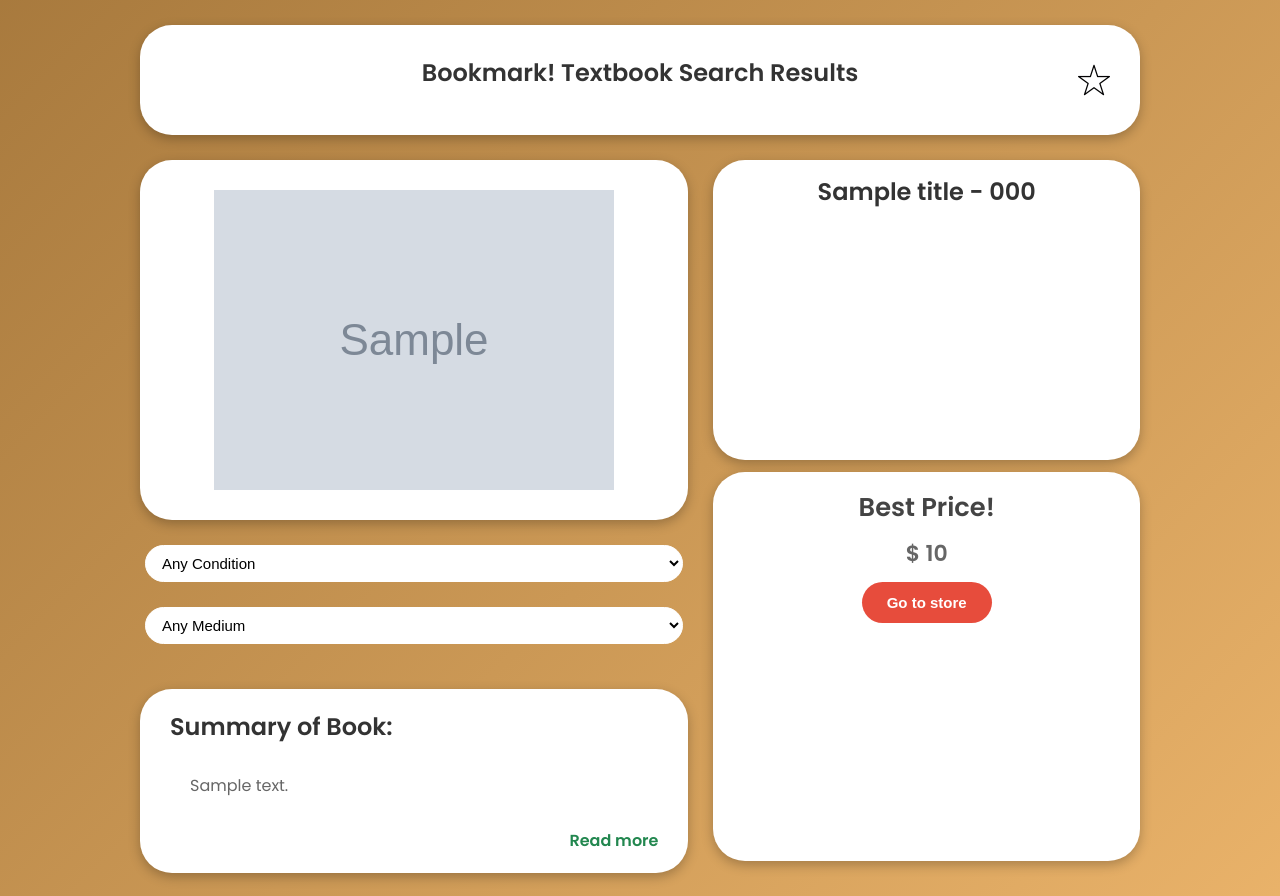
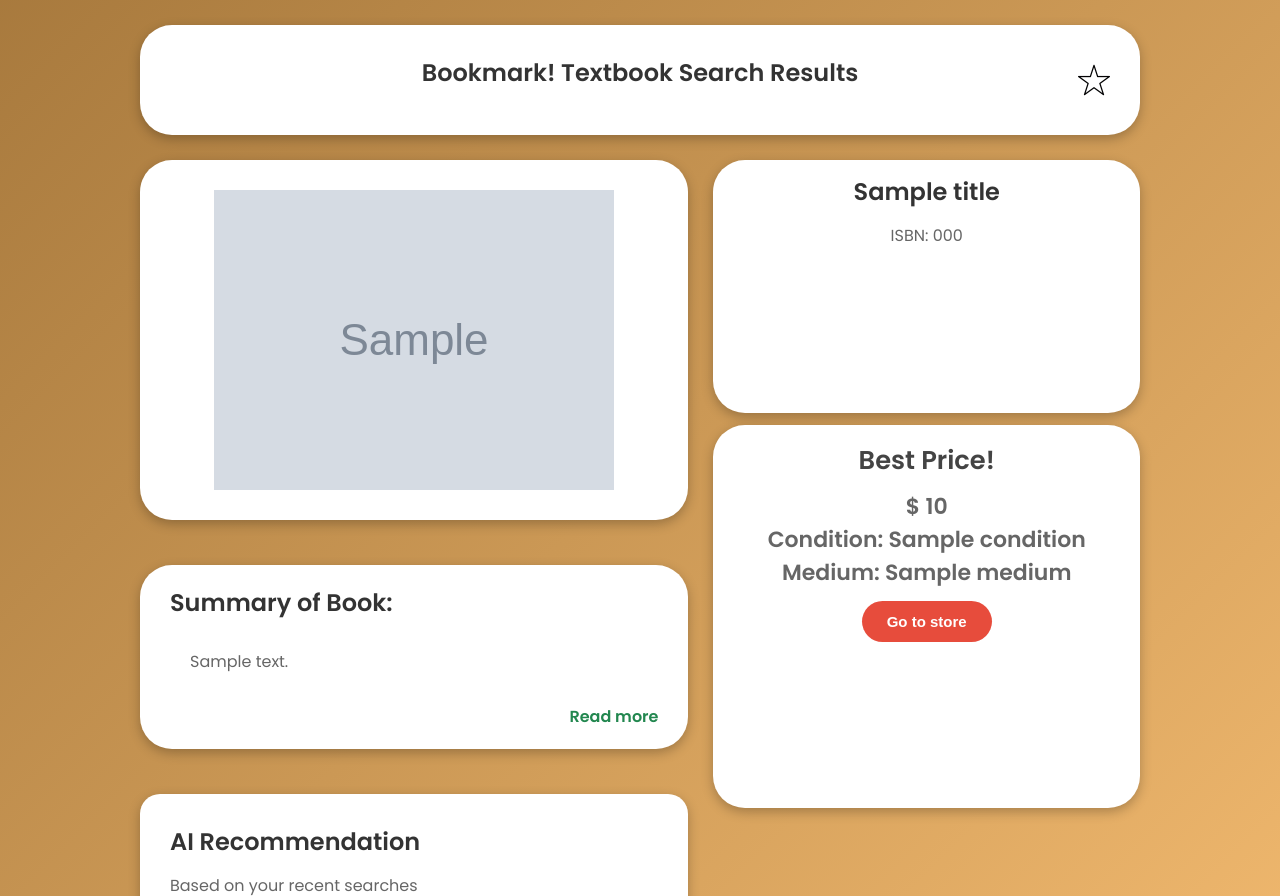
Before and after one commit to ImJustHenry/Bookmark, a Flask app: template templates/ResultsPage.html in a window 1280 px wide. Shown: the part 70-966 px from the top of the page. Run offline with Flask 3, Linux system fonts and the light colour scheme; the template is opened without the code that fills it: most values are stand-ins (such as "Sample title", 1, 10 or a date in 2020); grey boxes marked "Sample" are stand-in pictures; some libraries are stand-ins or nearby versions.

Commit message:
fixed filter functionality

```diff
--- a/src/book_finder.py
+++ b/src/book_finder.py
@@ -17,23 +17,29 @@ def import_parsers():
             module = importlib.import_module(name)
             parser_modules.append(module)
 
-def _run_parser(parser_class,isbn, book_list):
+def _run_parser(parser_class,isbn, book_list, condition="", medium=""):
     out = None
     try:
-        out = parser_class.parse(isbn)
+        out = parser_class.parse(isbn, condition=condition, medium=medium)
 
         if out.price is None or out.price == 0:
+            return
+
+        if condition and out.condition.name.upper() != condition.upper():
+            return
+
+        if medium and out.medium.name.upper() != medium.upper():
             return
     except:
         return
     else:
         book_list.append(out)
 
-def find_cheapest_book(isbn):
+def find_cheapest_book(isbn, condition="", medium=""):
     import_parsers()
     book_objects = []
     for p in parser_modules:
-        _run_parser(p,isbn,book_objects)
+        _run_parser(p,isbn,book_objects,condition,medium)
     print(book_objects)
     if book_objects == []:
         return None
--- a/src/flask_server.py
+++ b/src/flask_server.py
@@ -72,7 +72,9 @@ def results_page():
         price=best_book.price,
         isbn=best_book.isbn,
         description=getattr(best_book, 'description', 'No description available.'),
-        image=getattr(best_book, 'image', '')
+        image=getattr(best_book, 'image', ''),
+        condition=getattr(best_book, 'condition', 'unknown'),
+        medium=getattr(best_book, 'medium', '')
     )
 
 @app.route("/api/search/book", methods=["POST"])
@@ -131,7 +133,6 @@ def search_isbn_api():
 
         logging.info(f"API search request for ISBN: {isbn}")
 
-
         found_book = book_finder.find_cheapest_book(isbn_clean)
         if not found_book:
             return jsonify({"error": "No book found"}), 404
@@ -166,6 +167,8 @@ def go(data):
     """Handle real-time search requests via SocketIO"""
     session_id = request.cookies.get("session_id") or str(uuid.uuid4())
     user_search = data.get("search", "").strip()
+    condition_filter = data.get("condition", "")
+    medium_filter = data.get("medium", "")
 
     if not user_search:
         emit("search_error", {"error": "Please enter a book name or ISBN"})
@@ -180,7 +183,7 @@ def go(data):
 
         if isbn_clean.isdigit() and len(isbn_clean) in [10, 13]:
             # Use book_finder instead of search_book_by_isbn
-            found_book = book_finder.find_cheapest_book(isbn_clean)
+            found_book = book_finder.find_cheapest_book(isbn_clean, condition=condition_filter, medium=medium_filter)
         else:
             # Use Google Books API + book_finder instead of search_book_by_name
             googleBooksAPIObject = google_books_api.GoogleBooksAPI()
@@ -189,7 +192,7 @@ def go(data):
                 emit("search_error", {"error": "No book found"})
                 return
             isbn = book_results[0]['isbn']
-            found_book = book_finder.find_cheapest_book(isbn)
+            found_book = book_finder.find_cheapest_book(isbn, condition=condition_filter, medium=medium_filter)
             if found_book:
                 found_book.description = book_results[0].get('description', 'No description available.')
                 found_book.image = book_results[0].get('thumbnail', '')
--- a/static/go_button.js
+++ b/static/go_button.js
@@ -15,6 +15,10 @@ document.getElementById('go_button').addEventListener("click", () => {
     const query = document.getElementById("search_input").value.trim();
     if (!query) return;
 
+    // Get filter values
+    const conditionFilter = document.getElementById("conditionFilter").value;
+    const mediumFilter = document.getElementById("mediumFilter").value;
+
     // Save search history in localStorage
     let searches = JSON.parse(localStorage.getItem("searches") || "[]");
     searches.push(query);
@@ -25,7 +29,7 @@ document.getElementById('go_button').addEventListener("click", () => {
     document.getElementById("loading-screen-overlay").style.display = "flex";
 
     try {
-        socket.emit("Go_button_pushed", { search: query });
+        socket.emit("Go_button_pushed", { search: query, condition: conditionFilter, medium: mediumFilter });
     } catch (err) {
         console.warn("Socket error: ", err);
         document.getElementById("loading-screen-overlay").style.display = "none";
--- a/static/star.js
+++ b/static/star.js
@@ -1,19 +1,25 @@
 // star.js
 
 function getCurrentBookFromPage() {
-    const bookInfo = document.querySelector(".bookInfo h2")?.textContent;
-    const priceText = document.querySelector(".priceElement p")?.textContent;
+    const title = document.querySelector(".bookInfo h2")?.textContent.trim();
+    const isbnText = document.querySelector(".bookInfo p")?.textContent.trim();
     const linkEl = document.querySelector(".priceElement a");
     const imageEl = document.querySelector(".textbook-image");
 
-    if (!bookInfo) return null;
+    const conditionEl = document.querySelector(".priceElement p:nth-of-type(2)");
+    const mediumEl = document.querySelector(".priceElement p:nth-of-type(3)");
+    const priceEl = document.querySelector(".priceElement p:nth-of-type(1)");
 
-    const [title, isbn] = bookInfo.split(" - ").map(s => s.trim());
-    const price = priceText ? priceText.replace("$", "").trim() : "";
+    if (!title) return null;
+
+    const isbn = isbnText ? isbnText.replace("ISBN:", "").trim() : "";
+    const price = priceEl ? priceEl.textContent.replace("$", "").trim() : "";
     const link = linkEl ? linkEl.href : "";
     const image = imageEl ? imageEl.src : "";
+    const condition = conditionEl ? conditionEl.textContent.replace("Condition: ", "").trim() : "N/A";
+    const medium = mediumEl ? mediumEl.textContent.replace("Medium: ", "").trim() : "N/A";
 
-    return { title, isbn, price, link, image };
+    return { title, isbn, price, link, image, condition, medium };
 }
 
 function showPopup(message) {
@@ -34,12 +40,10 @@ function showPopup(message) {
 
     document.body.appendChild(popup);
 
-    // Fade in
     requestAnimationFrame(() => {
         popup.style.opacity = 1;
     });
 
-    // Fade out and remove after 2 seconds
     setTimeout(() => {
         popup.style.opacity = 0;
         setTimeout(() => popup.remove(), 300);
@@ -58,7 +62,6 @@ function updateStar(currentBook) {
         starButton.classList.remove("active");
     }
 
-    // Remove old listeners
     const newStarButton = starButton.cloneNode(true);
     starButton.parentNode.replaceChild(newStarButton, starButton);
 
@@ -72,7 +75,7 @@ function updateStar(currentBook) {
         } else {
             wishlist.push(currentBook);
             newStarButton.classList.add("active");
-            showPopup("Added to wishlist ⭐");
+            showPopup("Added to wishlist ⭐ Click star to favorite to wishlist!");
         }
 
         localStorage.setItem("wishlist", JSON.stringify(wishlist));
--- a/static/wishlist.js
+++ b/static/wishlist.js
@@ -23,7 +23,9 @@ document.addEventListener("DOMContentLoaded", () => {
             card.innerHTML = `
                 <img src="${book.image || ''}" alt="${book.title}">
                 <h3>${book.title}</h3>
-                <p>ISBN: ${book.isbn}</p>
+                <p style="margin:2px 0;">ISBN: ${book.isbn}</p>
+                <p style="margin:2px 0;">Condition: ${book.condition || 'N/A'}</p>
+                <p style="margin:2px 0;">Medium: ${book.medium || 'N/A'}</p>
                 <div class="price">$${book.price}</div>
                 <a href="${book.link}" target="_blank">
                     <button class="goToSiteButton">Go to store</button>
--- a/templates/ResultsPage.html
+++ b/templates/ResultsPage.html
@@ -170,21 +170,6 @@
             .priceElement:hover {
                 transform: translateY(-2px);
             }
-
-            .filter {
-                padding: 8px 12px;
-                margin: 0 5px;
-                border: 1px solid white;
-                border-radius: 20px;
-                background-color: white;
-                font-size: 15px;
-            }
-
-            .filter:focus {
-                outline: none;
-                border-color: #e74c3c;
-            }
-
             /* Other Buttons and Text */
 
             .submitButton {
@@ -282,17 +267,6 @@
                 <div class="textbookContainer">
                     <img src="{{ image }}" alt="{{ title }}" class="textbook-image">
                 </div>
-                <select class="filter" id="conditionFilter">
-                    <option value="">Any Condition</option>
-                    <option value="NEW">New</option>
-                    <option value="USED">Used</option>
-                </select>
-                <select class="filter" id="mediumFilter">
-                    <option value="">Any Medium</option>
-                    <option value="PHYSICAL">Physical</option>
-                    <option value="EBOOK">Ebook</option>
-                    <option value="INTERACTIVE">Interactive</option>
-                </select>
                 <div class="summary-outer">
                     <h2>Summary of Book:</h2>
                     <div class="summary-inner">
@@ -312,13 +286,15 @@
 
         <div class="rightContent">
             <div class="bookInfo">
-                <h2>{{ title }} - {{ isbn }}</h2>
-
+                <h2>{{ title }}</h2>
+                <p>ISBN: {{ isbn }}</p>
             </div>
             <div class="priceList">
                 <div class="priceElement">
                     <h3>Best Price!</h3>
                     <p>$ {{ price }}</p>
+                    <p>Condition: {{ condition.name }}</p>
+                    <p>Medium: {{ medium.name }}</p>
                     <div class="headerButton">
                         <a href = "{{ link }}">
                             <button type="button" class="goToSiteButton">Go to store</button>
```
Also changed, not shown: src/parsers/abebook_parser.py (+6 -3 lines), templates/index.html (+9 -4 lines).
